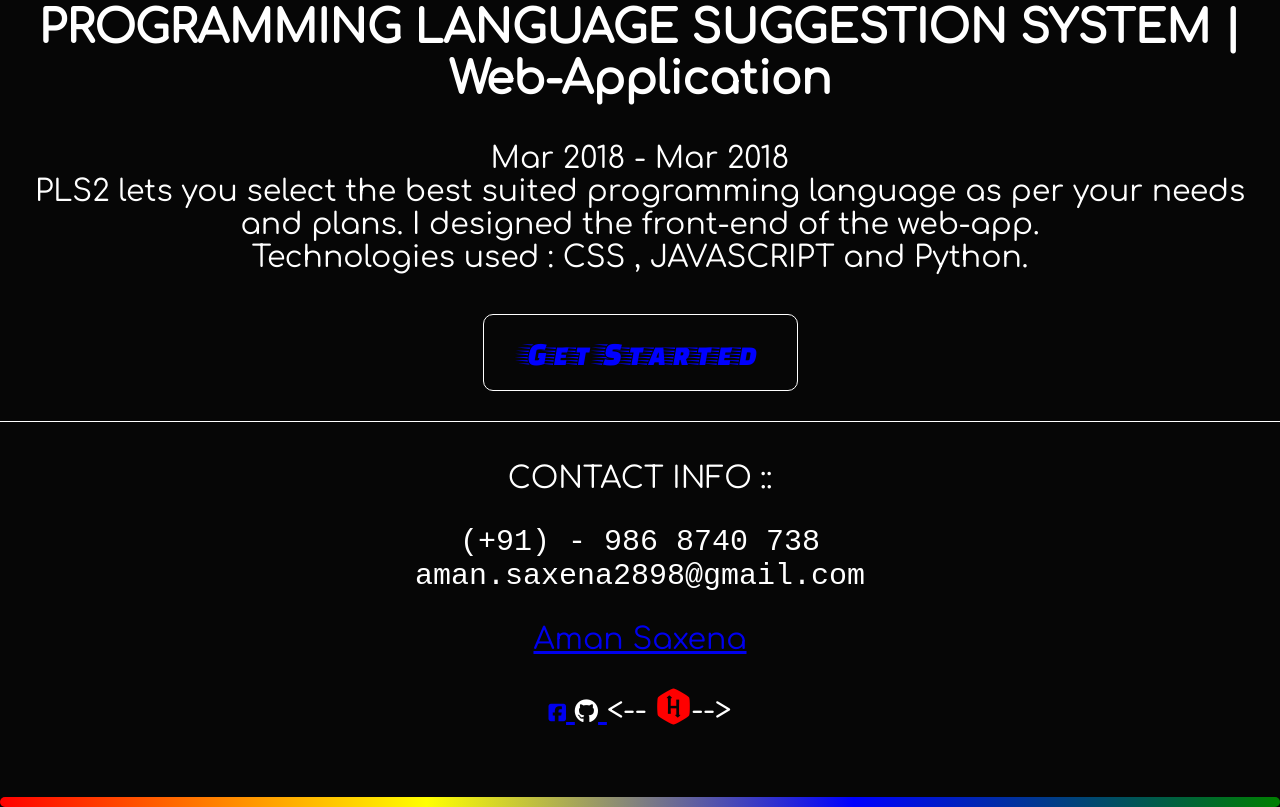
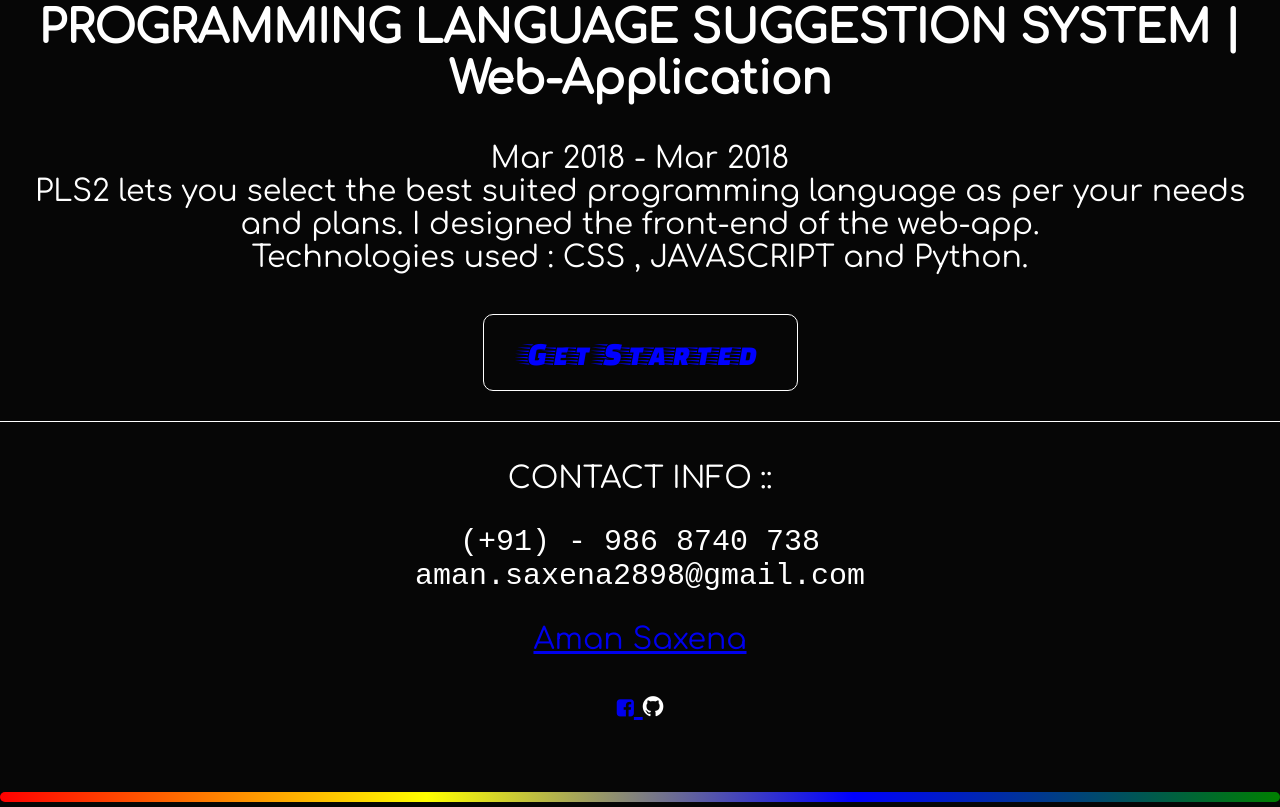
Before and after one commit to amansaxna/gitlearn, a plain HTML site: page index.html in a window 1280 px wide. Shown: the part 1702-2509 px from the top of the page. Drawn offline with Linux system fonts and the light colour scheme.

Commit message:
Update index.html

```diff
--- a/index.html
+++ b/index.html
@@ -123,7 +123,7 @@
 						<i class="fa fa-github" style="font-size:24px;color: white;"></i>
 					</a>
 
-<--<script src='https://kit.fontawesome.com/a076d05399.js'></script>
+<!--<script src='https://kit.fontawesome.com/a076d05399.js'></script>
 
 <i class='fab fa-hackerrank' style='font-size:36px;color:red'></i>-->
 					</a>
```
